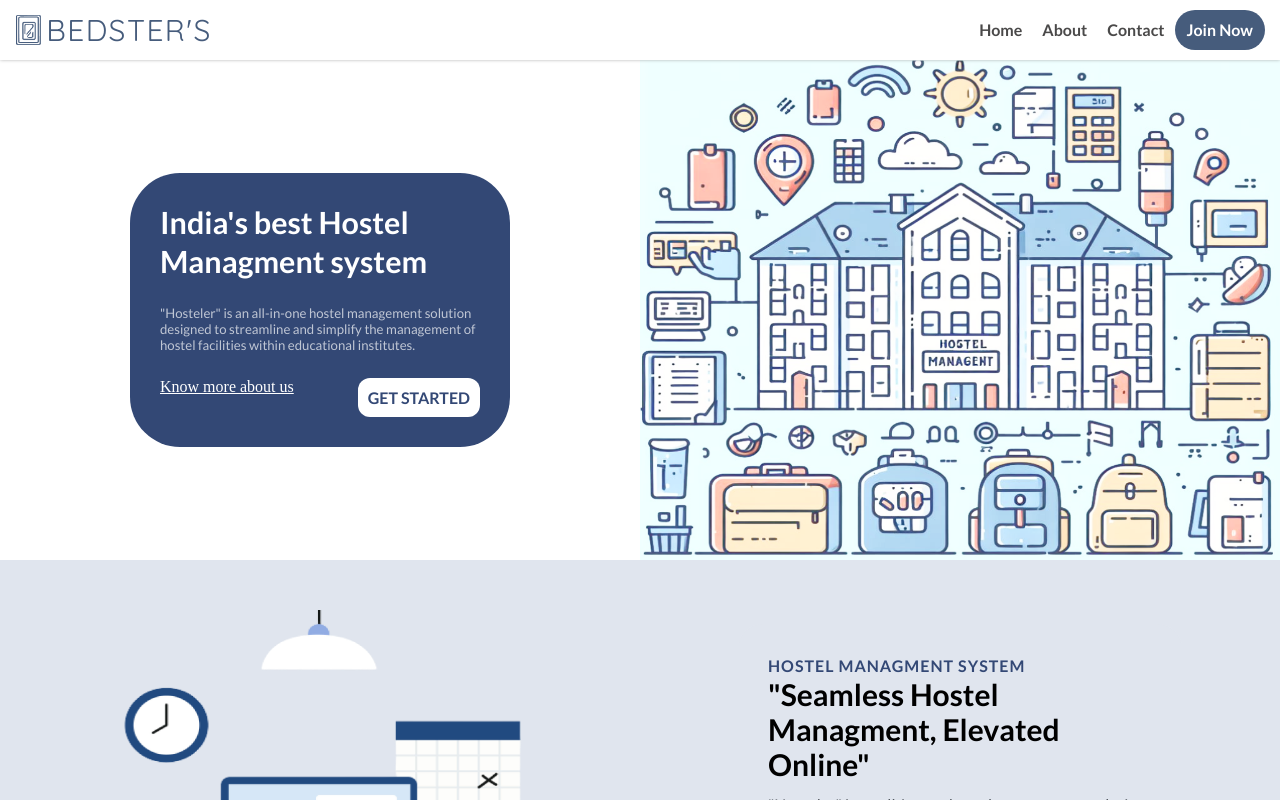
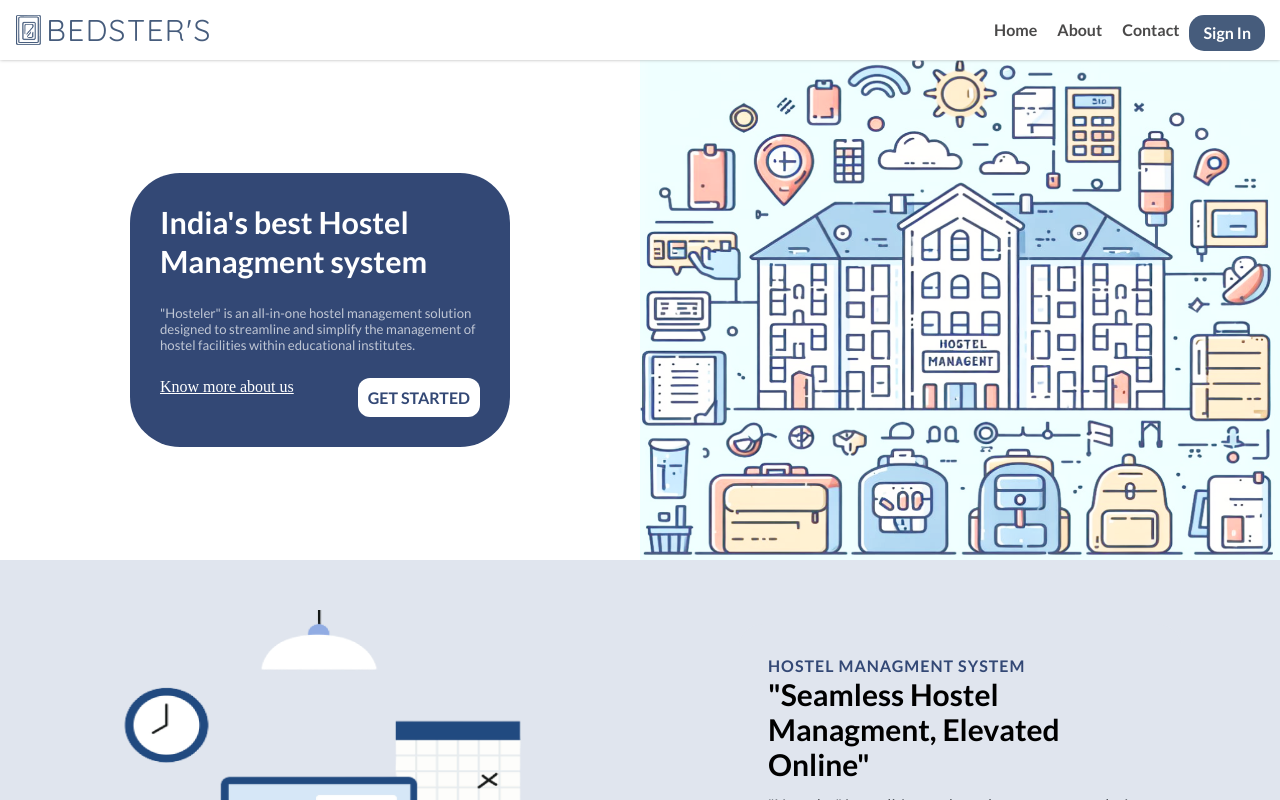
Before and after one commit to codewithbharat/hostelBees, a React (Vite) app in the folder client/: page / in a window 1280 px wide. Shown: the top 800 px of the page. Built offline with nearby package versions, Linux system fonts and the light colour scheme.

Commit message:
minor bug fixed

```diff
--- a/client/src/components/Navbar.jsx
+++ b/client/src/components/Navbar.jsx
@@ -17,9 +17,13 @@ const Navbar = () => {
             setToggle(true);
         }
     }, []);
+
+    const scrollTop = () => {
+        window.scrollTo(0, 0);
+    }
     return (
         <>
-            <div className="navbar">
+            <div className="navbar" onClick={() => scrollTop()}>
                 <Link to="/" className='navbar__GroupBrand'>
                     <div className="navbar__brand">
                         <img src={NavLogo} alt="" className="navbar__brand-logo" />
@@ -44,7 +48,7 @@ const Navbar = () => {
                     <NavLink to="/" className="navbar__menu-link">Home</NavLink>
                     <NavLink to="/about" className="navbar__menu-link">About</NavLink>
                     <NavLink to="/contact" className="navbar__menu-link">Contact</NavLink>
-                    <NavLink to="/register" className="navbar__menu-register">Join Now</NavLink>
+                    <NavLink to="/register" className="navbar__menu-register">Sign In</NavLink>
 
                 </div>}
             </div >
--- a/client/src/components/style/Navbar.css
+++ b/client/src/components/style/Navbar.css
@@ -75,8 +75,9 @@
 
 .navbar__menu-register {
   text-decoration: none;
-  padding: 8px 12px;
+  padding: 6px 14px;
   margin-right: 10px;
+  margin-top: 5px;
 
   color: #fff;
   font-family: Lato;
@@ -84,7 +85,7 @@
   font-style: normal;
   font-weight: 700;
   line-height: 24px; /* 150% */
-  border-radius: 50px;
+  border-radius: 15px;
   background: #465c7c;
 }
 
--- a/client/src/pages/Home.jsx
+++ b/client/src/pages/Home.jsx
@@ -34,8 +34,8 @@ const Home = () => {
                         <h1>India's best Hostel Managment system</h1>
                         <p>"Hosteler" is an all-in-one hostel management solution designed to streamline and simplify the management of hostel facilities within educational institutes.</p>
                         <div className="hero__text__buttons">
-                            <Link className='a'>Know more about us</Link>
-                            <Link className='button'>Get Started</Link>
+                            <Link to="/about" className='a'>Know more about us</Link>
+                            <Link to="/register" className='button'>Get Started</Link>
                         </div>
                     </div>
                 </div>
```
